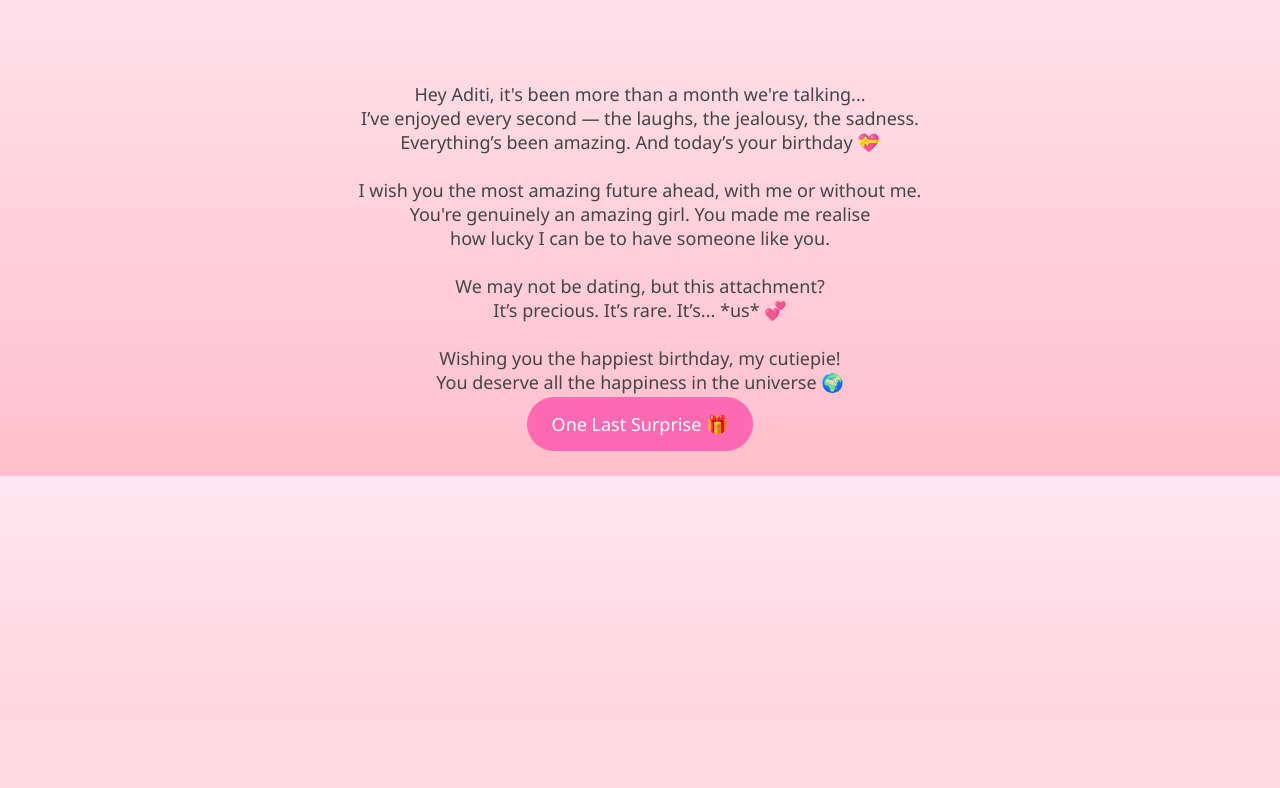
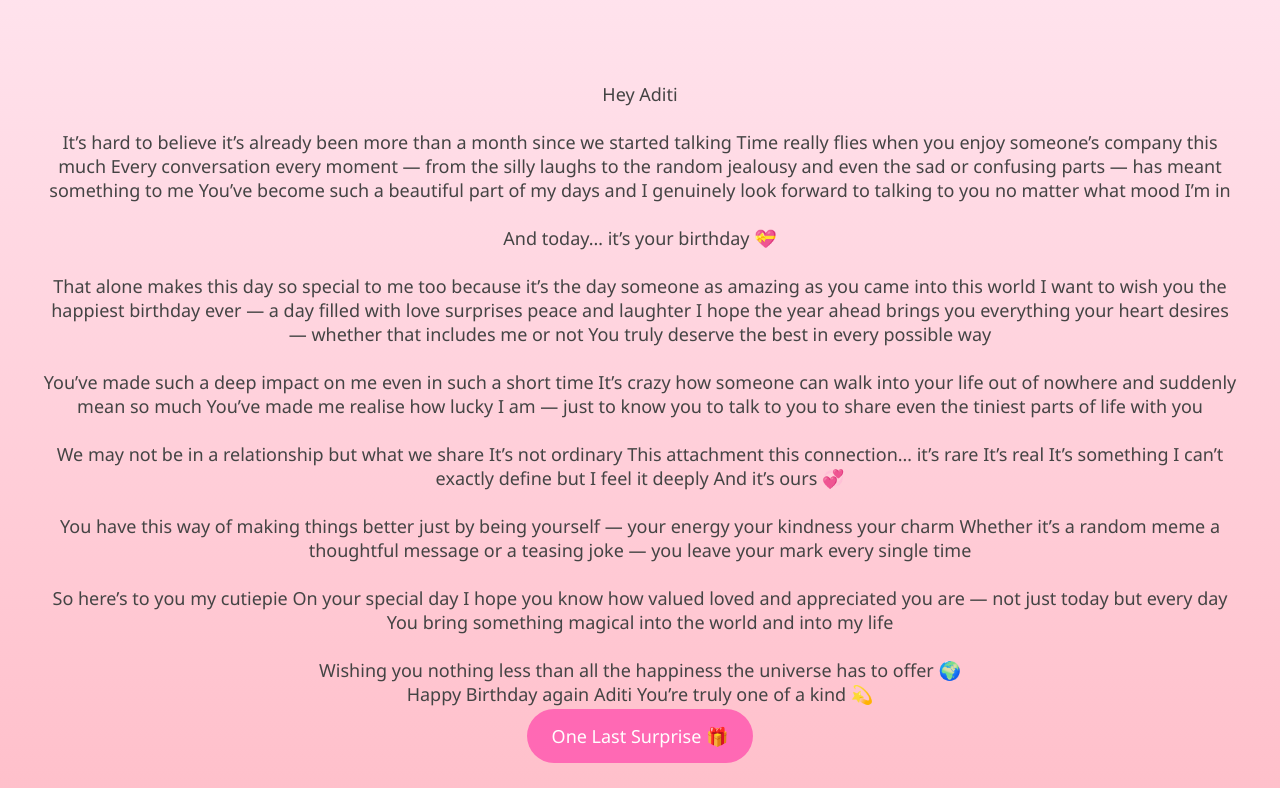
Before and after one commit to Krindha/bdaybabe, a Flask app: page /message in a window 1280 px wide. Shown: the part 81-869 px from the top of the page. Before the commit the page ends 602 px from the top, so only its background shows below. Run offline with Flask 3, Linux system fonts and the light colour scheme.

Commit message:
Update message.html

```diff
--- a/templates/message.html
+++ b/templates/message.html
@@ -8,19 +8,24 @@
     <div class="header">From Lux to Aditi 💗</div>
     <div class="content">
         <p style="white-space: pre-line; font-size: 18px;">
-            Hey Aditi, it's been more than a month we're talking...
-            I’ve enjoyed every second — the laughs, the jealousy, the sadness.
-            Everything’s been amazing. And today’s your birthday 💝
+           Hey Aditi
 
-            I wish you the most amazing future ahead, with me or without me.
-            You're genuinely an amazing girl. You made me realise
-            how lucky I can be to have someone like you.
+It’s hard to believe it’s already been more than a month since we started talking Time really flies when you enjoy someone’s company this much Every conversation every moment — from the silly laughs to the random jealousy and even the sad or confusing parts — has meant something to me You’ve become such a beautiful part of my days and I genuinely look forward to talking to you no matter what mood I’m in
 
-            We may not be dating, but this attachment?
-            It’s precious. It’s rare. It’s... *us* 💞
+And today… it’s your birthday 💝
 
-            Wishing you the happiest birthday, my cutiepie!
-            You deserve all the happiness in the universe 🌍
+That alone makes this day so special to me too because it’s the day someone as amazing as you came into this world I want to wish you the happiest birthday ever — a day filled with love surprises peace and laughter I hope the year ahead brings you everything your heart desires — whether that includes me or not You truly deserve the best in every possible way
+
+You’ve made such a deep impact on me even in such a short time It’s crazy how someone can walk into your life out of nowhere and suddenly mean so much You’ve made me realise how lucky I am — just to know you to talk to you to share even the tiniest parts of life with you
+
+We may not be in a relationship but what we share It’s not ordinary This attachment this connection… it’s rare It’s real It’s something I can’t exactly define but I feel it deeply And it’s ours 💞
+
+You have this way of making things better just by being yourself — your energy your kindness your charm Whether it’s a random meme a thoughtful message or a teasing joke — you leave your mark every single time
+
+So here’s to you my cutiepie On your special day I hope you know how valued loved and appreciated you are — not just today but every day You bring something magical into the world and into my life
+
+Wishing you nothing less than all the happiness the universe has to offer 🌍
+Happy Birthday again Aditi You’re truly one of a kind 💫
         </p>
         <a href="/surprise" class="button">One Last Surprise 🎁</a>
     </div>
```
